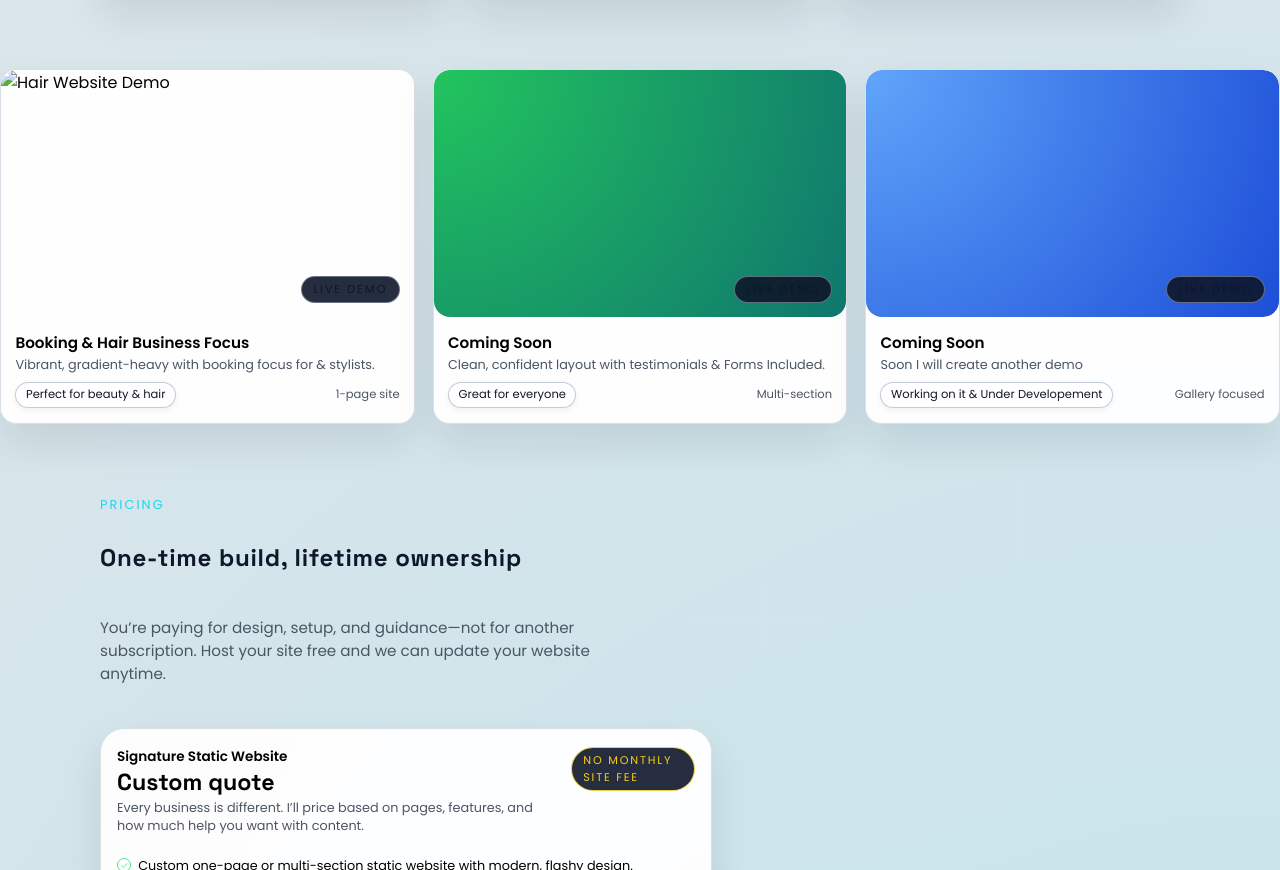
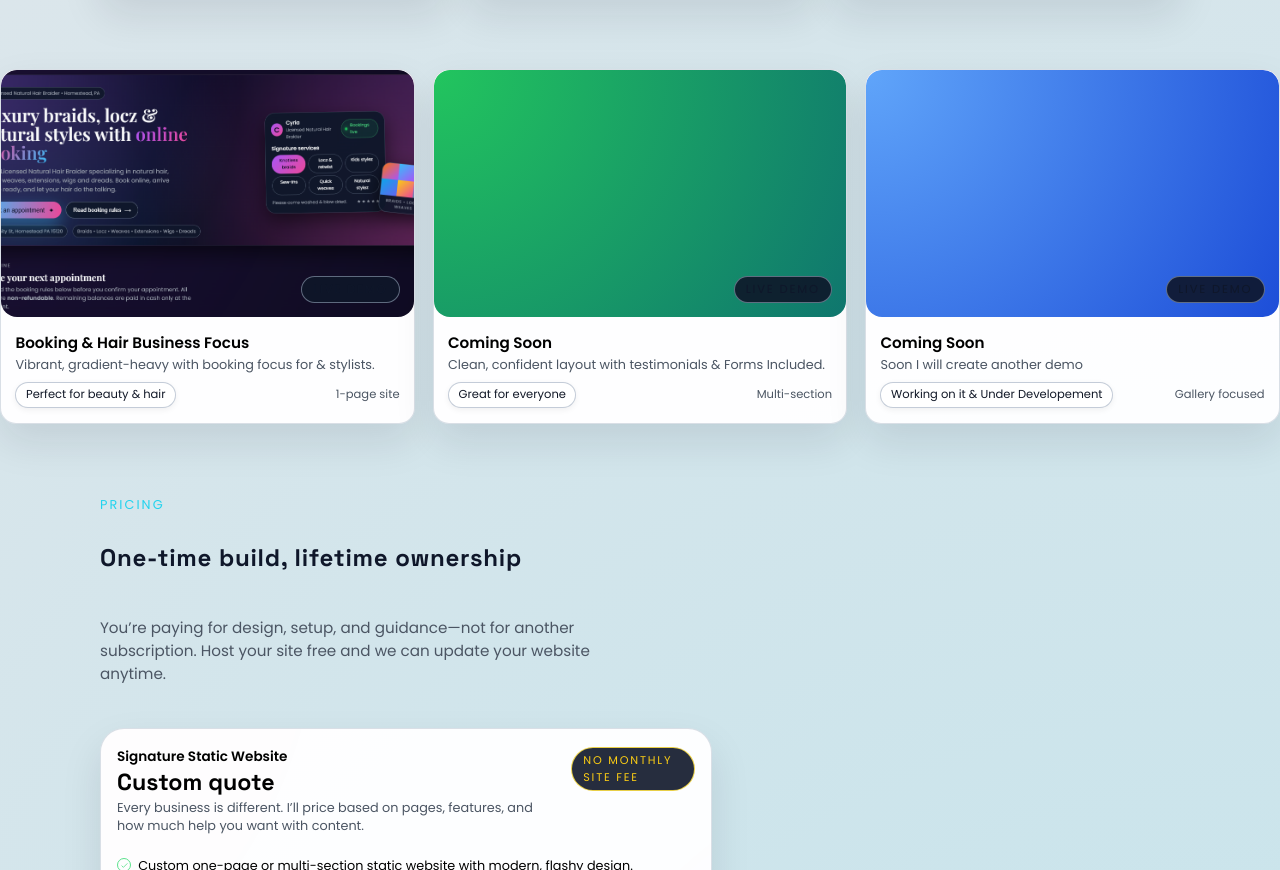
Before and after one commit to Zavier-Chambers-Freelance/Zavier-Chambers-Freelance.github.io, a plain HTML site: page index.html in a window 1280 px wide. Shown: the part 3445-4315 px from the top of the page. Drawn offline with Linux system fonts and the light colour scheme.

Commit message:
Update index.html
Minor Issue

```diff
--- a/index.html
+++ b/index.html
@@ -1956,7 +1956,7 @@
       <a href="Client-Demos/Stylez-By-Z-&-Z-LLC/Stylez-By-Z-and-Z-LLC.html/index.html" class="work-card-link">
         <article class="work-card">
           <div class="work-thumb">
-            <img src="hair-website-demo.png" alt="Hair Website Demo">
+            <img src="photos/hair-website-demo.png" alt="Hair Website Demo">
           </div>
 
           <div class="work-body">
```
